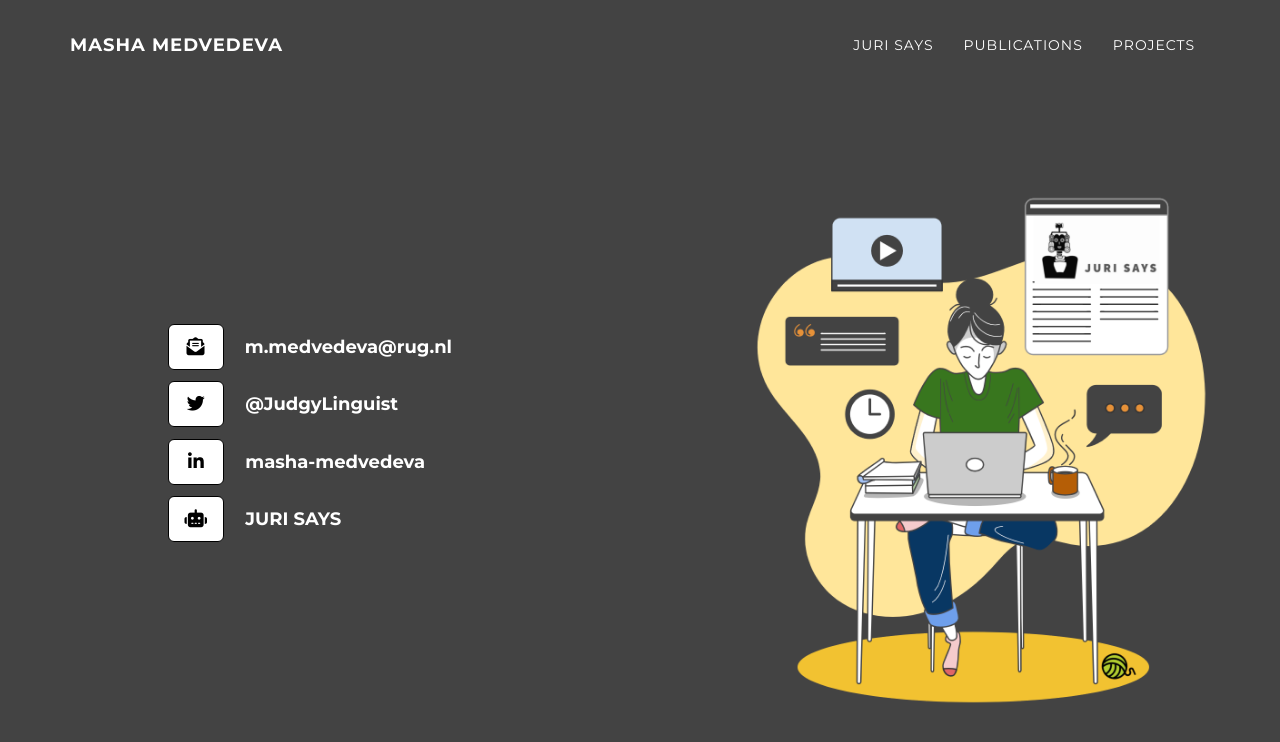
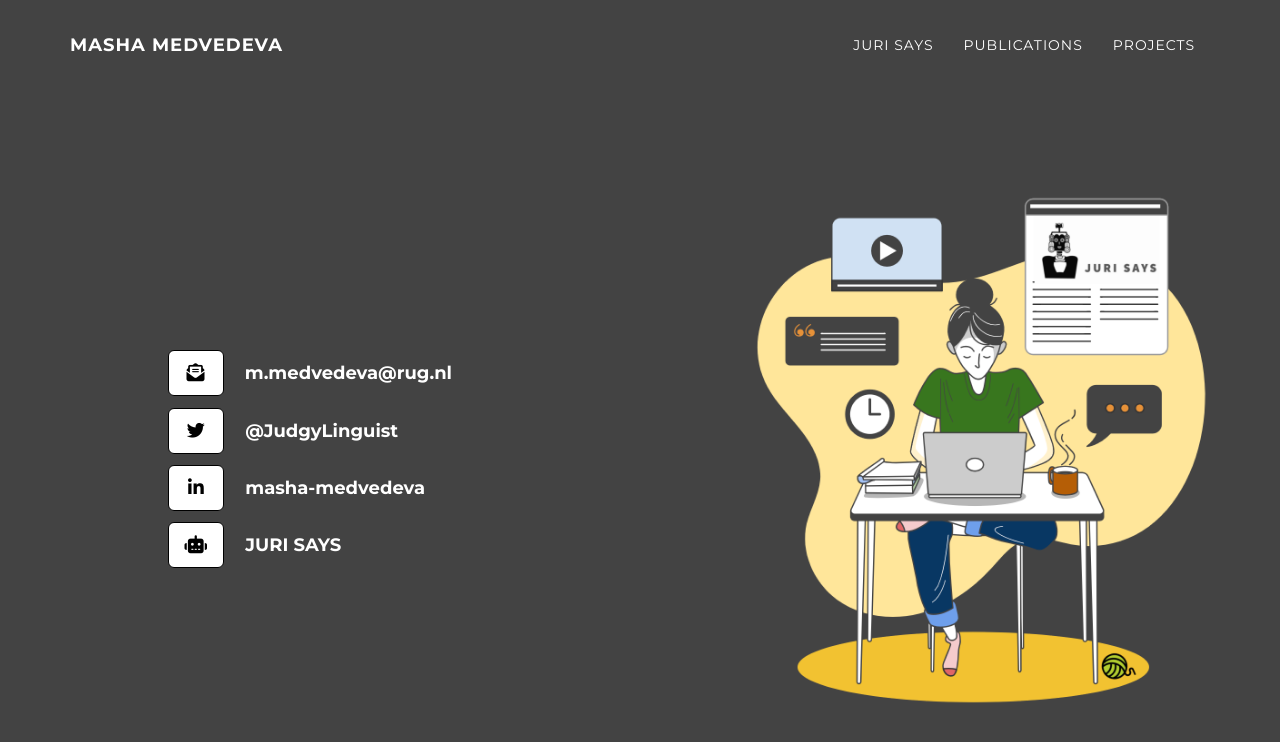
Before and after one commit to masha-medvedeva/masha-medvedeva.github.io, a Jekyll site: the page built from index.html, in a window 1280 px wide and 900 px high. Shown: the top 742 px of the window. Built offline with Jekyll 4.4.1, drawn with Linux system fonts in a browser that asks for light colours; nearby versions of some CDN libraries.

Commit message:
try percentages

```diff
--- a/_includes/css/grayscale.css
+++ b/_includes/css/grayscale.css
@@ -44,7 +44,7 @@ p {
   }
 
     .bottom-top {
-     margin-top: 10em;
+     margin-top: 30%;
   }
 
 @media(min-width:767px) {
@@ -157,7 +157,7 @@ a:focus {
 .intro {
     display: table;
     width: 100%;
-    height: auto;
+    height: 100%;
     padding: 10px 0;
     text-align: left;
     color: #fff;
```
Also changed, not shown: 2 other files.
